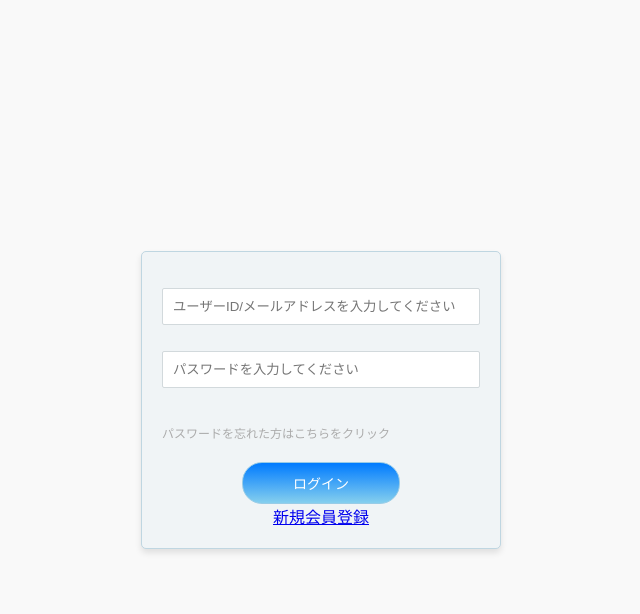
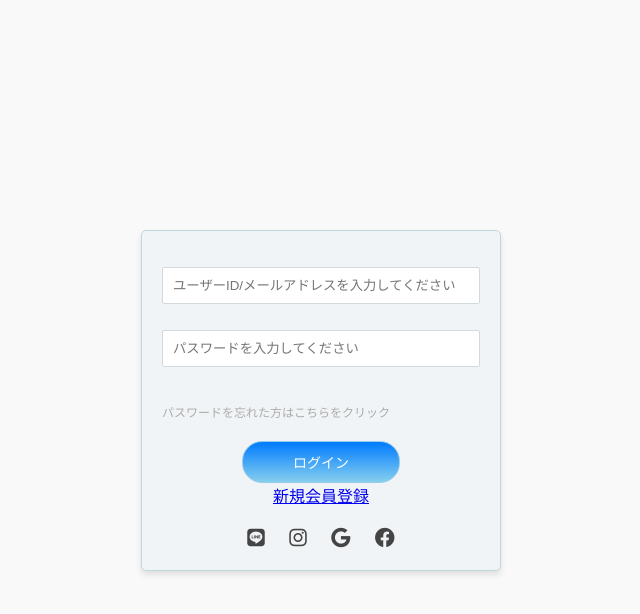
Before and after one commit to kto2myk/Ganger, a Flask app: page / in a window 1280 px wide. Shown: the top 614 px of the page, without its empty margins (319-959 px from the left). Run offline with Flask 3, Linux system fonts and the light colour scheme.

Commit message:
add_icon

```diff
--- a/Ganger/app/templates/login.html
+++ b/Ganger/app/templates/login.html
@@ -4,6 +4,8 @@
 <head>
     <meta charset="utf-8">
     <meta name="viewport" content="width=device-width, initial-scale=1.0">
+    <link rel="stylesheet" href="https://cdnjs.cloudflare.com/ajax/libs/font-awesome/6.0.0-beta3/css/all.min.css">
+
 
     <title>ログイン</title>
     <style>
@@ -89,6 +91,23 @@
             color: #000;
         }
 
+
+        .social-icons {
+            text-align: center;
+            margin-top: 20px;
+        }
+
+        .social-icons a {
+            margin: 0 10px;
+            font-size: 20px;
+            color: #444;
+            transition: color 0.3s;
+        }
+
+        .social-icons a:hover {
+            color: #007BFF;
+        }
+
 @media (max-width: 480px) {
     body {
         height: 100vh;
@@ -135,6 +154,12 @@
                     <button class="loginBtn">ログイン</button>
                     <a href={{url_for("signup")}}><div>新規会員登録</div></a>
                 </div>
+                <div class="social-icons">
+                    <a href="#"><i class="fab fa-line"></i></a>
+                    <a href="#"><i class="fab fa-instagram"></i></a>
+                    <a href="#"><i class="fab fa-google"></i></a>
+                    <a href="#"><i class="fab fa-facebook"></i></a>
+                </div>
             </div>
         </form>
     </div>
```
